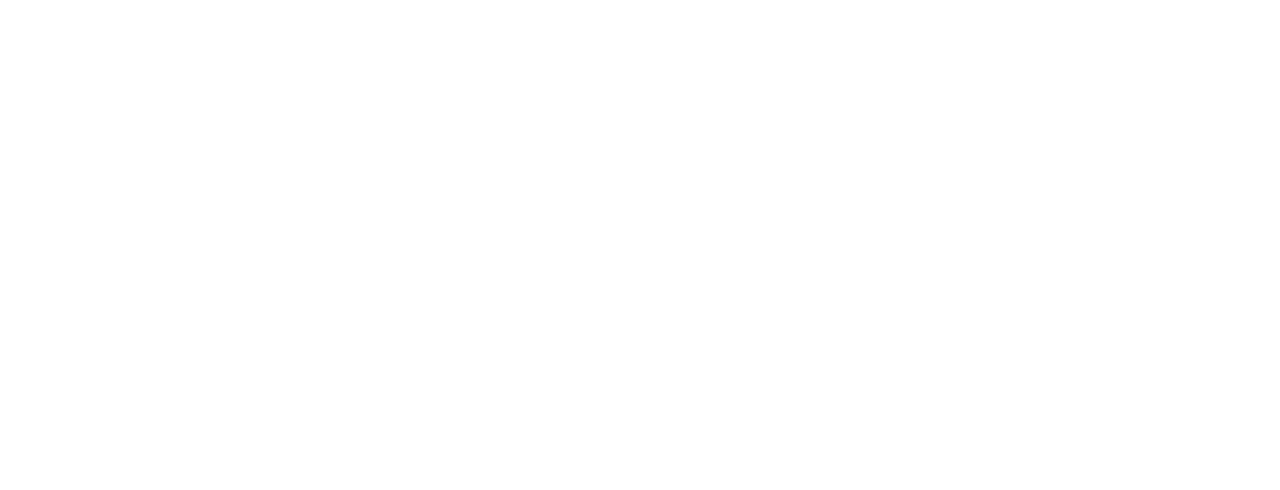
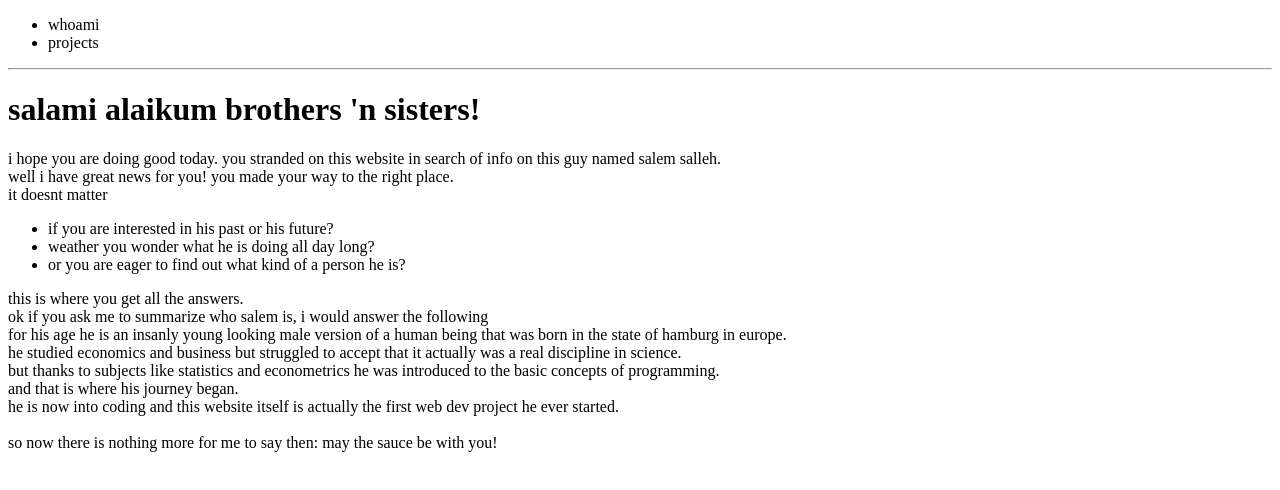
Before and after one commit to salaami/salaami.github.io, a plain HTML site: page index.html in a window 1280 px wide. Drawn offline with Linux system fonts and the light colour scheme.

Commit message:
added content to index.html and inserted a nav header.

```diff
--- a/index.html
+++ b/index.html
@@ -2,9 +2,46 @@
 <html lang="en" dir="ltr">
   <head>
     <meta charset="utf-8">
-    <title>Salam Dunia</title>
+    <meta name="viewport"
+    content="width=device-width, initial-scale=1">
+    <link rel="stylesheet" href="/style.css">
+    <title>Salami, dunia!</title>
   </head>
   <body>
+    <header>
+      <nav>
+        <ul>
+          <li>whoami</li>
+          <li>projects</li>
+        </ul>
+      </nav>
+      <hr>
+      <h1>salami alaikum brothers 'n sisters!</h1>
+    </header>
+    <section>
+      <p>
+        i hope you are doing good today.
+        you stranded on this website in search of info on this guy named salem salleh.<br>
+        well i have great news for you! you made your way to the right place.<br>
+        it doesnt matter
+        <ul>
+          <li>if you are interested in his past or his future?</li>
+          <li>weather you wonder what he is doing all day long?</li>
+          <li>or you are eager to find out what kind of a person he is?</li>
+        </ul>
+        this is where you get all the answers.<br>
 
+        ok if you ask me to summarize who salem is, i would answer the following<br>
+        for his age he is an insanly young looking male version of a human being that was born in the state of hamburg in europe.<br>
+        he studied economics and business but struggled to accept that it actually was a real discipline in science.<br>
+        but thanks to subjects like statistics and econometrics he was introduced to the basic concepts of programming.<br>
+        and that is where his journey began.<br>
+        he is now into coding and this website itself is actually the first web dev project he ever started.<br>
+        <br>
+        so now there is nothing more for me to say then: may the sauce be with you!<br>
+    </section>
+    <footer>
+    </footer>
   </body>
+
 </html>
```
